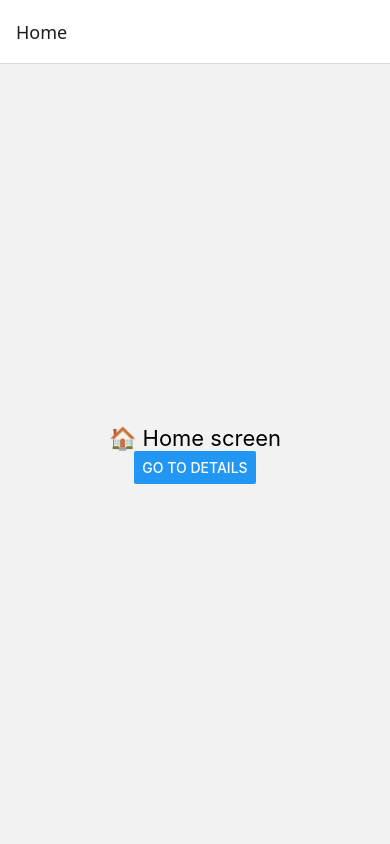
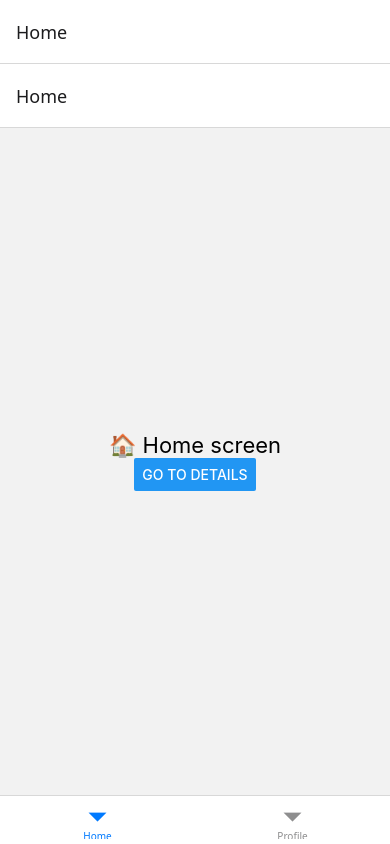
Before and after one commit to Mchiir/DoneWithIt, a React Native app: screen / in a window 390 px wide. Built offline with nearby package versions, Linux system fonts and the light colour scheme.

Commit message:
done with tab nav

```diff
--- a/App.js
+++ b/App.js
@@ -3,21 +3,34 @@
 
 import { NavigationContainer } from '@react-navigation/native'
 import { createNativeStackNavigator } from '@react-navigation/native-stack'
+import { createBottomTabNavigator } from '@react-navigation/bottom-tabs'
 
 import HomeScreen from './screens/HomeScreen'
 import DetailsScreen from './screens/DetailsScreen'
 import ProfileScreen from './screens/ProfileScreen'
 
 const Stack = createNativeStackNavigator()
+const Tab = createBottomTabNavigator()
+
+function HomeStack() {
+  return (
+    // <NavigationContainer>
+    <Stack.Navigator initialRouteName='Home'>
+      <Stack.Screen name="Home" component={HomeScreen} />
+      <Stack.Screen name="Details" component={DetailsScreen} />
+      {/* <Stack.Screen name="Profile" component={ProfileScreen} /> */}
+    </Stack.Navigator>
+    // </NavigationContainer>
+  )
+}
 
 export default function App() {
   return (
     <NavigationContainer>
-      <Stack.Navigator initialRouteName='Home'>
-        <Stack.Screen name="Home" component={HomeScreen} />
-        <Stack.Screen name="Details" component={DetailsScreen} />
-        <Stack.Screen name="Profile" component={ProfileScreen} />
-      </Stack.Navigator>
+      <Tab.Navigator>
+        <Tab.Screen name="HomeTab" component={HomeStack} options={{ title: "Home" }} />
+        <Tab.Screen name="Profile" component={ProfileScreen} />
+      </Tab.Navigator>
     </NavigationContainer>
   )
 }
```
